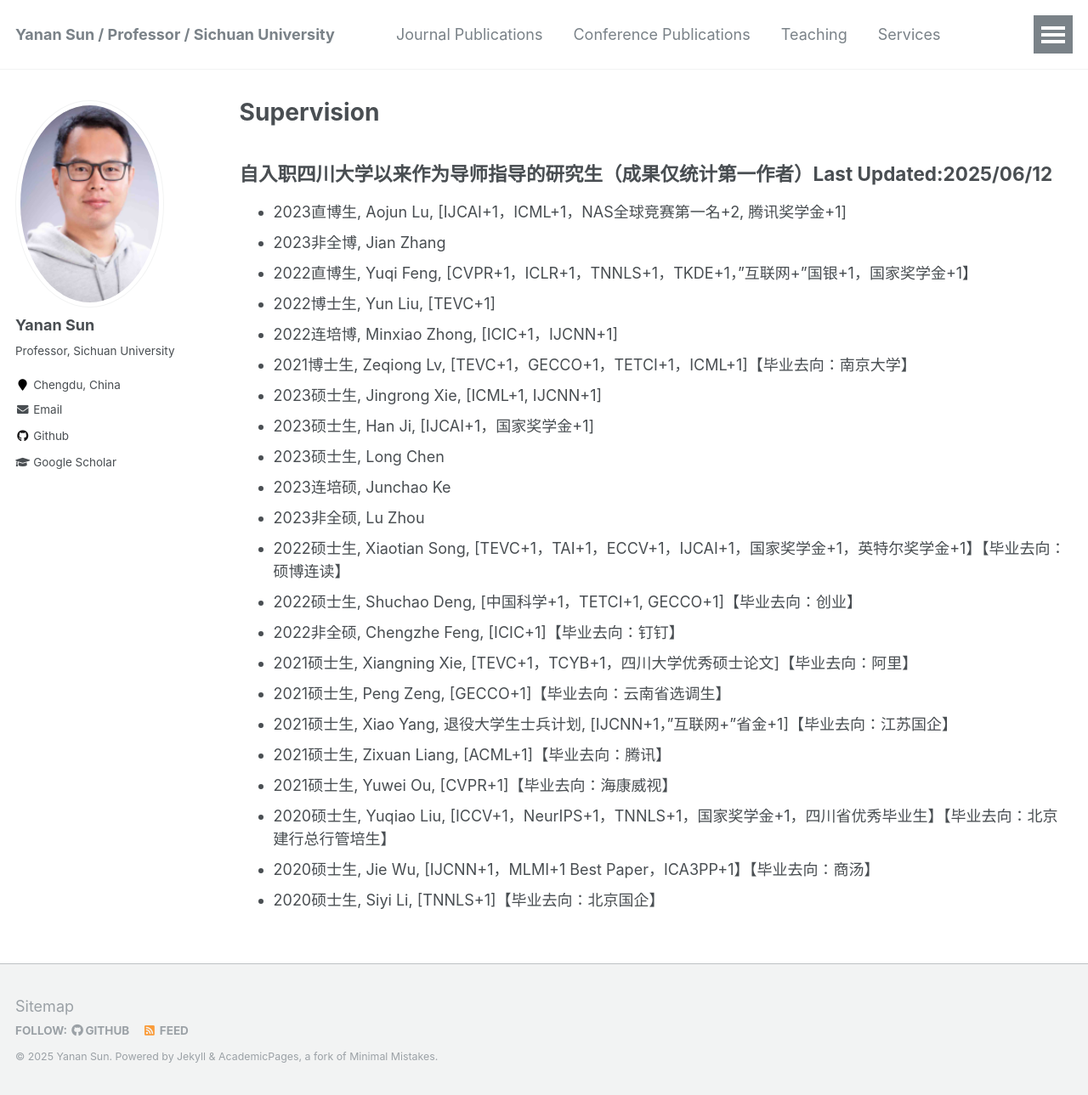
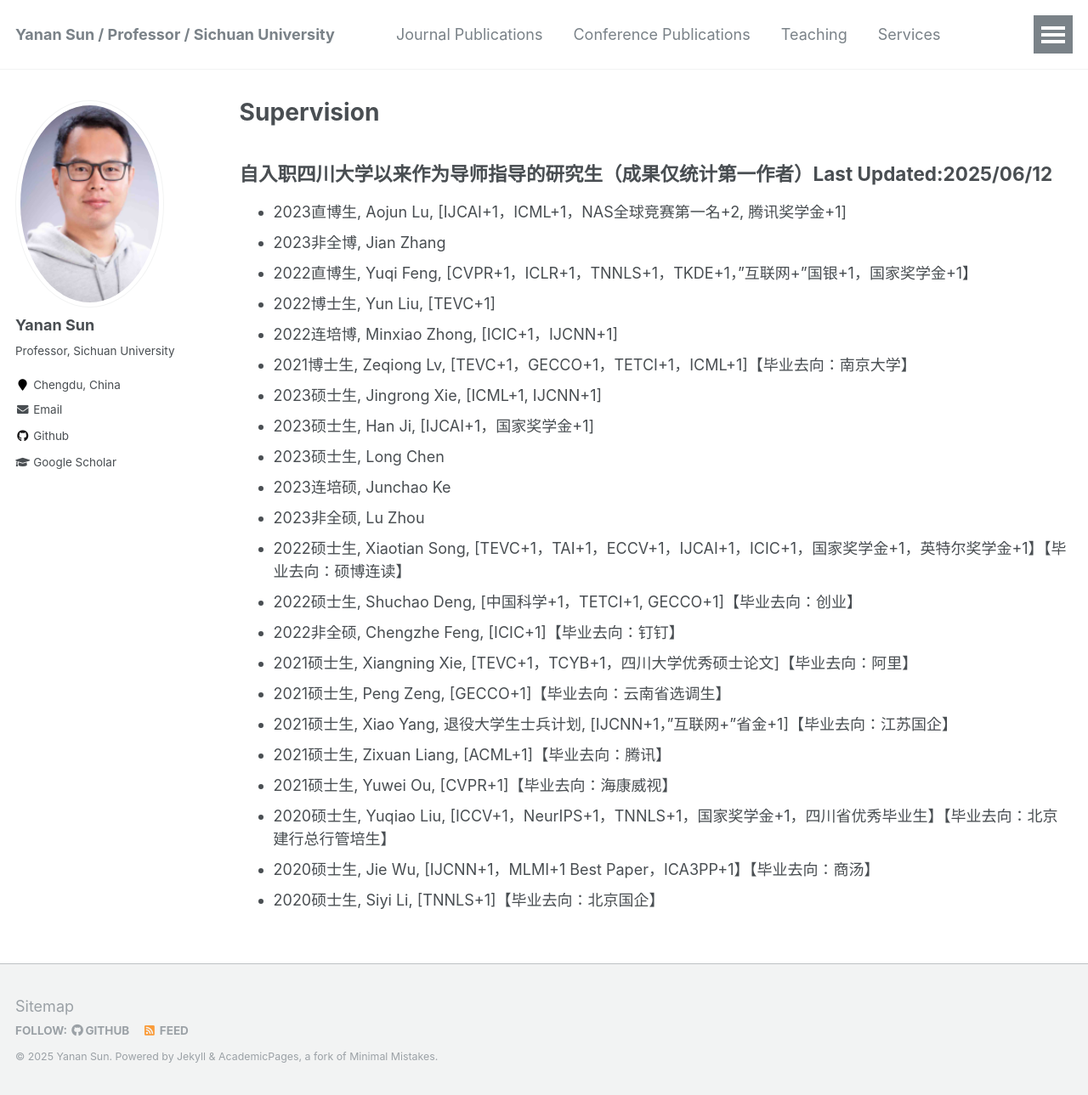
Before and after one commit to yn-sun/yn-sun.github.io, a Jekyll site: the page built from _pages/supervision.md, in a window 1280 px wide and 1289 px high. Shown: the whole window at 85% size. Built offline with Jekyll 4.4.1, drawn with Linux system fonts in a browser that asks for light colours; comment, search, counter and statistics services are not loaded.

Commit message:
Update supervision.md

```diff
--- a/_pages/supervision.md
+++ b/_pages/supervision.md
@@ -18,7 +18,7 @@ author_profile: true
 * 2023硕士生, Long Chen
 * 2023连培硕, Junchao Ke
 * 2023非全硕, Lu Zhou
-* 2022硕士生, Xiaotian Song, [TEVC+1，TAI+1，ECCV+1，IJCAI+1，国家奖学金+1，英特尔奖学金+1】【毕业去向：硕博连读】
+* 2022硕士生, Xiaotian Song, [TEVC+1，TAI+1，ECCV+1，IJCAI+1，ICIC+1，国家奖学金+1，英特尔奖学金+1】【毕业去向：硕博连读】
 * 2022硕士生, Shuchao Deng, [中国科学+1，TETCI+1, GECCO+1]【毕业去向：创业】
 * 2022非全硕, Chengzhe Feng, [ICIC+1]【毕业去向：钉钉】
 * 2021硕士生, Xiangning Xie, [TEVC+1，TCYB+1，四川大学优秀硕士论文]【毕业去向：阿里】
```
